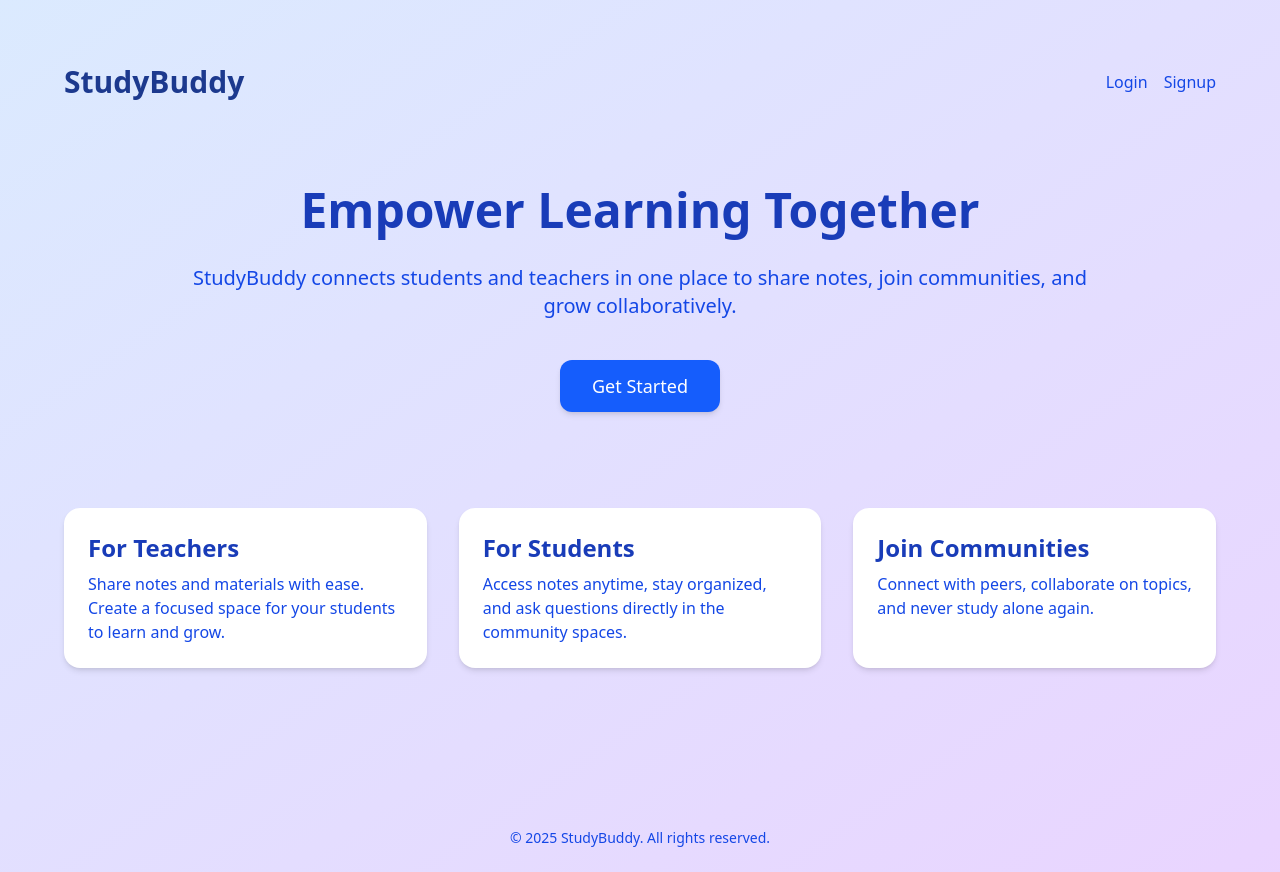
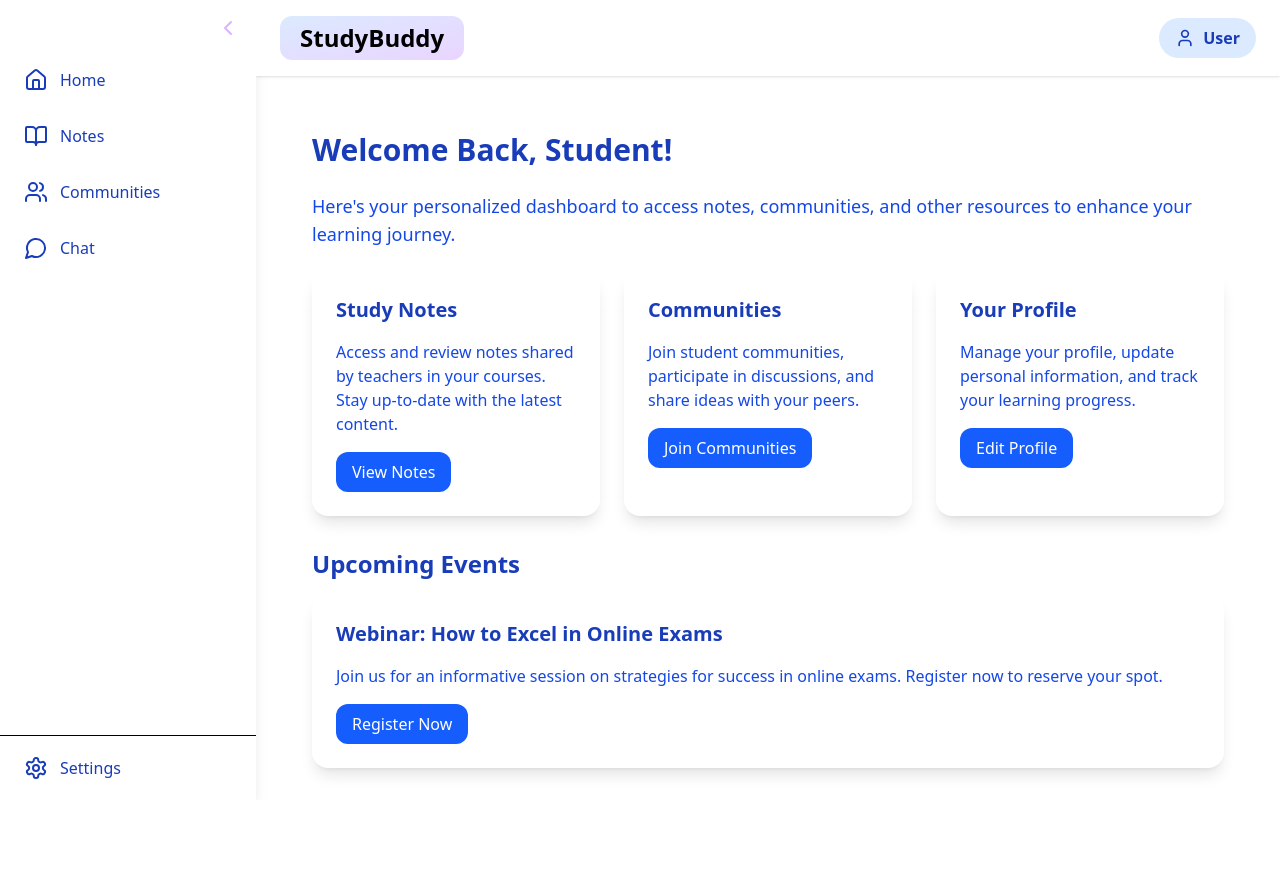
Before and after one commit to SayidMushtaQ/StudyBuddy, a React (Vite) app in the folder client/: page /student in a window 1280 px wide. After the commit the page ends 800 px from the top, so only its background shows below. Built offline with nearby package versions, Linux system fonts and the light colour scheme.

Commit message:
Start working on Dashboard

```diff
--- a/client/package.json
+++ b/client/package.json
@@ -25,6 +25,7 @@
     "eslint-plugin-react-hooks": "^5.2.0",
     "eslint-plugin-react-refresh": "^0.4.19",
     "globals": "^16.0.0",
+    "react-router-dom": "^7.5.3",
     "vite": "^6.3.1"
   }
 }
--- a/client/src/App.jsx
+++ b/client/src/App.jsx
@@ -1,9 +1,19 @@
-import LandingPage from "./pages/Landing"
+import LandingPage from "./pages/Landing";
+import { BrowserRouter, Routes, Route } from "react-router-dom";
+import Student from './pages/student'
+import DashboardLayout from './layouts/Dashboard'
 
 function App() {
   return (
-      <LandingPage/>
-  )
+    <BrowserRouter>
+      <Routes>
+        <Route path="/student" element={<DashboardLayout/>}>
+          <Route index element={<Student />} />
+        </Route>
+        <Route path="/" element={<LandingPage />} />
+      </Routes>
+    </BrowserRouter>
+  );
 }
 
-export default App
+export default App;
--- /dev/null
+++ b/client/src/components/dashboard/Sidebar.jsx
@@ -0,0 +1,68 @@
+import React, { useState } from "react";
+import {
+  Home,
+  BookOpen,
+  Users,
+  MessageCircle,
+  Settings,
+  ChevronLeft,
+  ChevronRight,
+} from "lucide-react";
+import { Link } from "react-router-dom";
+
+export default function Sidebar() {
+  const [collapsed, setCollapsed] = useState(false);
+
+  const navItems = [
+    { name: "Home", icon: <Home />, to: "/student" },
+    { name: "Notes", icon: <BookOpen />, to: "/student/notes" },
+    { name: "Communities", icon: <Users />, to: "/student/communities" },
+    { name: "Chat", icon: <MessageCircle />, to: "/student/chat" },
+  ];
+
+  return (
+    <div
+      className={`h-screen bg-white shadow-lg flex flex-col justify-between transition-all duration-300 ${
+        collapsed ? "w-20" : "w-64"
+      }`}
+    >
+      {/* Top Section */}
+      <div>
+        {/* Toggle Button */}
+        <div className="flex justify-end p-4">
+          <button
+            onClick={() => setCollapsed(!collapsed)}
+            className="text-purple-300 cursor-pointer"
+          >
+            {collapsed ? <ChevronRight /> : <ChevronLeft />}
+          </button>
+        </div>
+
+        {/* Nav Links */}
+        <nav className="space-y-2 px-2">
+          {navItems.map((item) => (
+            <Link
+              to={item.to}
+              key={item.name}
+              className="flex items-center gap-3 text-blue-800 px-4 py-3 rounded-xl hover:bg-blue-100 transition"
+            >
+              {item.icon}
+              {!collapsed && <span>{item.name}</span>}
+            </Link>
+          ))}
+        </nav>
+      </div>
+
+      {/* Bottom Settings Link */}
+      <div className="p-2 border-t">
+        <Link
+          to="/settings"
+          className="flex items-center gap-3 text-blue-800 px-4 py-3 rounded-xl hover:bg-blue-100 transition"
+        >
+          <Settings />
+          {!collapsed && <span>Settings</span>}
+        </Link>
+      </div>
+    </div>
+  );
+}
--- /dev/null
+++ b/client/src/components/dashboard/TopNavbar.jsx
@@ -0,0 +1,46 @@
+// TopNavbar.jsx
+import React, { useState, useRef, useEffect } from "react";
+import { User, Settings, LogOut } from "lucide-react";
+
+export default function TopNavbar() {
+  const [dropdownOpen, setDropdownOpen] = useState(false);
+  const dropdownRef = useRef(null);
+
+  // Close dropdown when clicked outside
+  useEffect(() => {
+    const handleClickOutside = (event) => {
+      if (dropdownRef.current && !dropdownRef.current.contains(event.target)) {
+        setDropdownOpen(false);
+      }
+    };
+    document.addEventListener("mousedown", handleClickOutside);
+    return () => document.removeEventListener("mousedown", handleClickOutside);
+  }, []);
+
+  return (
+    <div className="w-full bg-white shadow px-6 py-4 flex justify-between items-center">
+      <h1 className="text-2xl font-bold bg-gradient-to-br from-blue-100 to-purple-200 px-5 py-1.5 rounded-xl">StudyBuddy</h1>
+      <div className="relative" ref={dropdownRef}>
+        <button
+          onClick={() => setDropdownOpen(!dropdownOpen)}
+          className="flex items-center space-x-2 bg-blue-100 hover:bg-blue-200 text-blue-800 font-semibold px-4 py-2 rounded-full transition"
+        >
+          <User className="w-5 h-5" />
+          <span>User</span>
+        </button>
+        {dropdownOpen && (
+          <div className="absolute right-0 mt-2 w-48 bg-white border rounded-lg shadow-lg z-10">
+            <button className="w-full flex items-center px-4 py-2 text-gray-700 hover:bg-gray-100">
+              <Settings className="w-4 h-4 mr-2" />
+              Settings
+            </button>
+            <button className="w-full flex items-center px-4 py-2 text-red-600 hover:bg-gray-100">
+              <LogOut className="w-4 h-4 mr-2" />
+              Logout
+            </button>
+          </div>
+        )}
+      </div>
+    </div>
+  );
+}
--- /dev/null
+++ b/client/src/layouts/Dashboard.jsx
@@ -0,0 +1,17 @@
+import { Outlet } from "react-router-dom";
+import Sidebar from "../components/dashboard/Sidebar";
+import TopNavbar from "../components/dashboard/TopNavbar";
+
+export default function DashboardLayout() {
+  return (
+    <div className="flex h-screen bg-white">
+      <Sidebar />
+      <div className="flex flex-col flex-1 overflow-hidden">
+        <TopNavbar />
+        <main className="flex-1 overflow-y-auto p-6">
+          <Outlet />
+        </main>
+      </div>
+    </div>
+  );
+}
--- /dev/null
+++ b/client/src/pages/student/index.jsx
@@ -0,0 +1,82 @@
+import React from "react";
+
+export default function Index() {
+  return (
+    <main className="flex-1 p-8">
+      <div className="max-w-7xl mx-auto">
+        {/* Welcome Message */}
+        <h1 className="text-3xl font-bold text-blue-800 mb-6">
+          Welcome Back, Student!
+        </h1>
+        <p className="text-lg text-blue-700 mb-6">
+          Here's your personalized dashboard to access notes, communities, and
+          other resources to enhance your learning journey.
+        </p>
+
+        {/* Dashboard Content - Notes and Communities */}
+        <div className="grid grid-cols-1 sm:grid-cols-2 lg:grid-cols-3 gap-6">
+          {/* Notes Card */}
+          <div className="bg-white p-6 rounded-2xl shadow-lg">
+            <h2 className="text-xl font-semibold text-blue-800 mb-4">
+              Study Notes
+            </h2>
+            <p className="text-blue-700 mb-4">
+              Access and review notes shared by teachers in your courses. Stay
+              up-to-date with the latest content.
+            </p>
+            <button className="bg-blue-600 text-white py-2 px-4 rounded-xl hover:bg-blue-700">
+              View Notes
+            </button>
+          </div>
+
+          {/* Communities Card */}
+          <div className="bg-white p-6 rounded-2xl shadow-lg">
+            <h2 className="text-xl font-semibold text-blue-800 mb-4">
+              Communities
+            </h2>
+            <p className="text-blue-700 mb-4">
+              Join student communities, participate in discussions, and share
+              ideas with your peers.
+            </p>
+            <button className="bg-blue-600 text-white py-2 px-4 rounded-xl hover:bg-blue-700">
+              Join Communities
+            </button>
+          </div>
+
+          {/* Profile Card */}
+          <div className="bg-white p-6 rounded-2xl shadow-lg">
+            <h2 className="text-xl font-semibold text-blue-800 mb-4">
+              Your Profile
+            </h2>
+            <p className="text-blue-700 mb-4">
+              Manage your profile, update personal information, and track your
+              learning progress.
+            </p>
+            <button className="bg-blue-600 text-white py-2 px-4 rounded-xl hover:bg-blue-700">
+              Edit Profile
+            </button>
+          </div>
+        </div>
+
+        {/* Upcoming Events or Notifications */}
+        <section className="mt-8">
+          <h2 className="text-2xl font-bold text-blue-800 mb-4">
+            Upcoming Events
+          </h2>
+          <div className="bg-white p-6 rounded-2xl shadow-lg">
+            <h3 className="text-xl font-semibold text-blue-800 mb-4">
+              Webinar: How to Excel in Online Exams
+            </h3>
+            <p className="text-blue-700 mb-4">
+              Join us for an informative session on strategies for success in
+              online exams. Register now to reserve your spot.
+            </p>
+            <button className="bg-blue-600 text-white py-2 px-4 rounded-xl hover:bg-blue-700">
+              Register Now
+            </button>
+          </div>
+        </section>
+      </div>
+    </main>
+  );
+}
```
Also changed, not shown: 1 other file (tests, documents, lock files or other folders).
